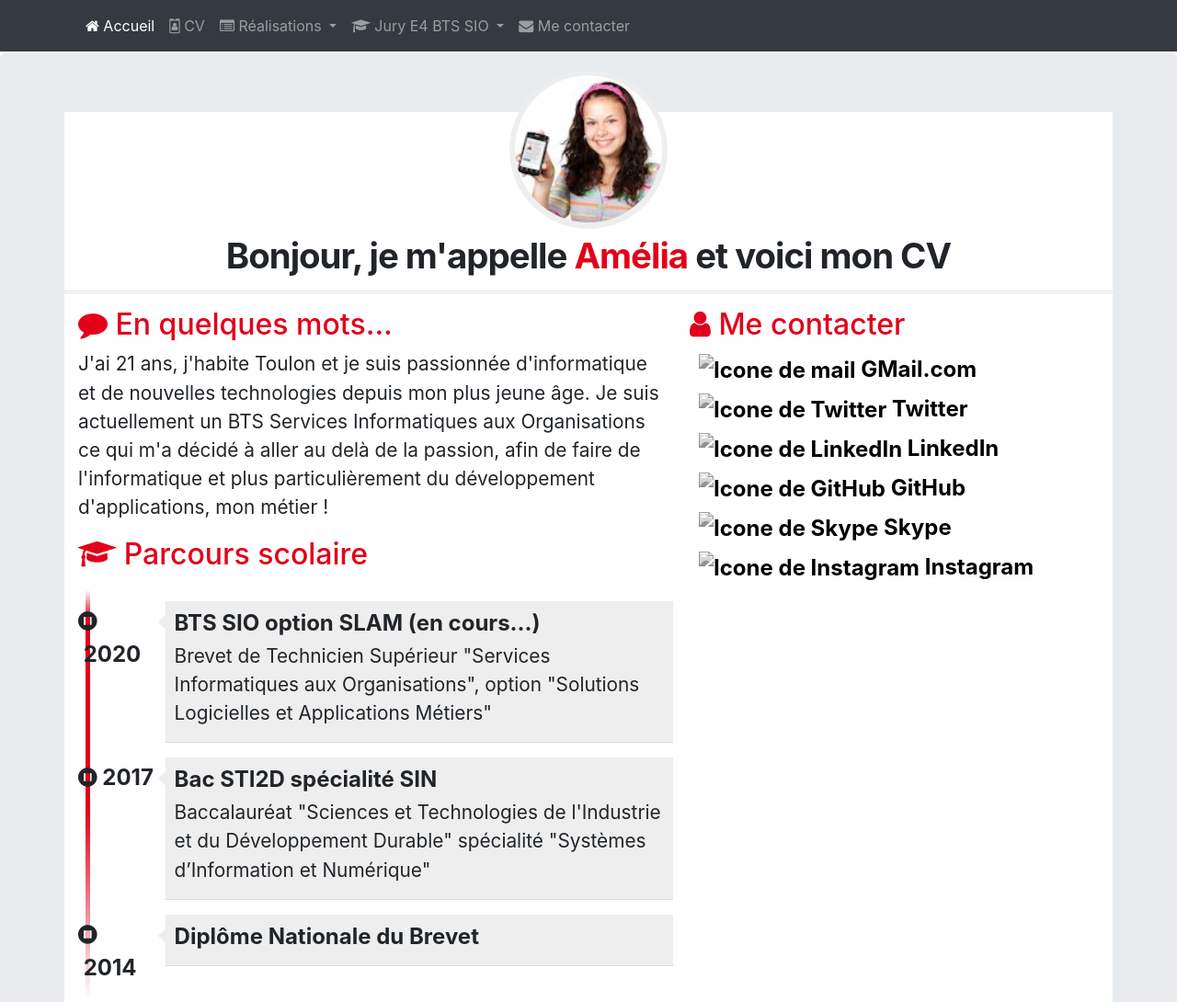
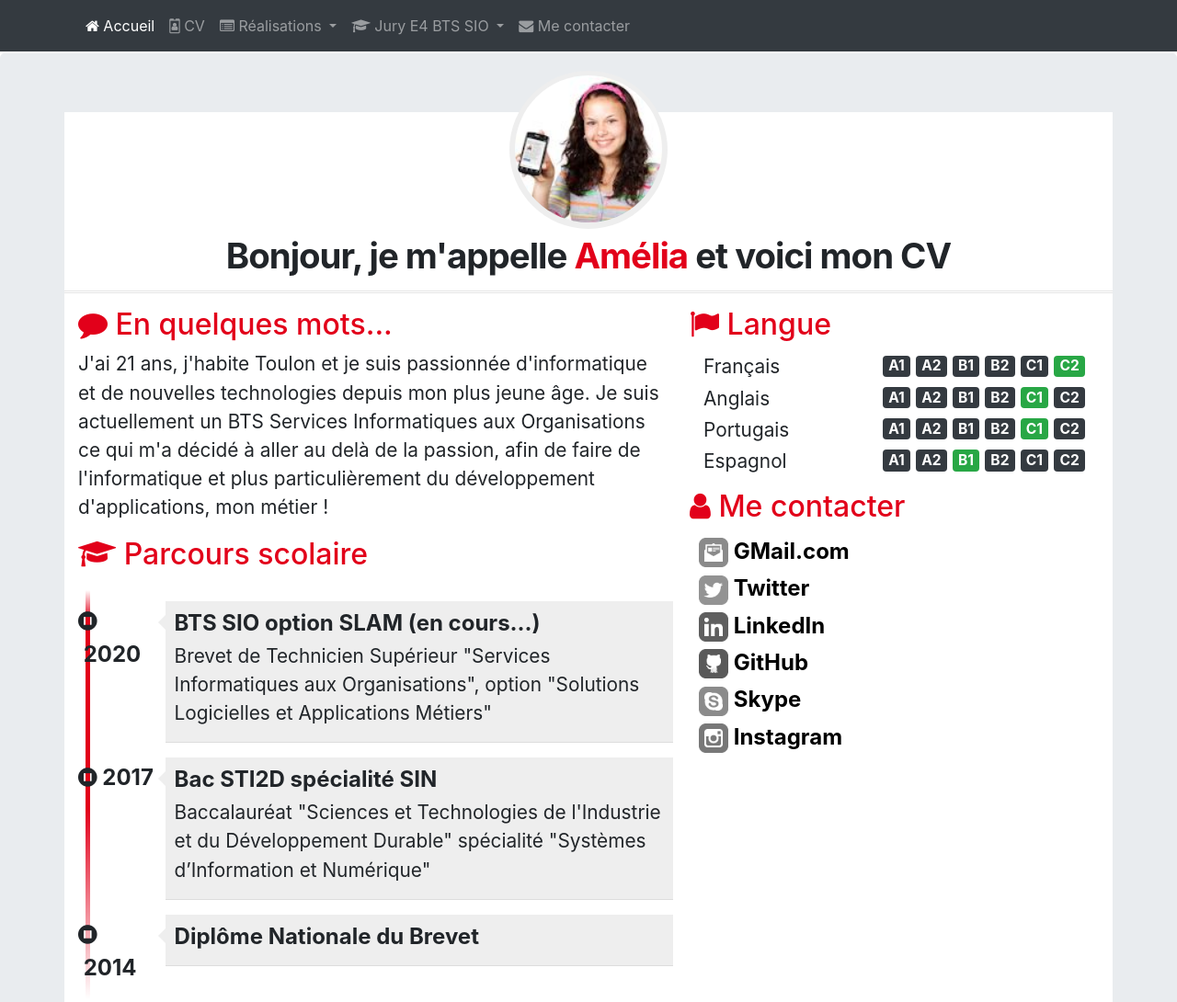
Before and after one commit to chopperflame/lucasferrara.github.io, a plain HTML site: page pages/cv.html in a window 1280 px wide. Shown: the top 1090 px of the page at 92% size. Drawn offline with nearby package versions, Linux system fonts and the light colour scheme; files whose address does not match are found by name.

Commit message:
ajout langues au cv

```diff
--- a/css/cv.css
+++ b/css/cv.css
@@ -66,11 +66,17 @@ body { padding-top: 50px; }
 ******************************************/
 .meContacter { clear: both; }
 .meContacter .details { width: 100%; margin-left: 10px; margin-top: 3px; font-size: 1.5em;
- font-weight: 700; justify-content: space-between;}
+                        font-weight: 700; justify-content: space-between;}
 .contact-icon { filter: grayscale(1); -webkit-filter: grayscale(1);
- -moz-filter: grayscale(1); -ms-filter: grayscale(1);
- -o-filter: grayscale(1); height: 32px; width: 32px; margin: 2px 0; }
+                -moz-filter: grayscale(1); -ms-filter: grayscale(1);
+                -o-filter: grayscale(1); height: 32px; width: 32px; margin: 2px 0; }
 .meContacter a, .meContacter a:hover { text-decoration: none; color: black; }
 .meContacter a:hover>img { filter: grayscale(0); -webkit-filter: grayscale(0);
- -moz-filter: grayscale(0); -ms-filter: grayscale(0);
- -o-filter: grayscale(0); }
+                           -moz-filter: grayscale(0); -ms-filter: grayscale(0);
+                           -o-filter: grayscale(0); }
+/******************************************
+* Langues
+******************************************/
+#langues .container { display: flex; flex-direction: row; justify-content: space-between; }
+#langues .langue, #langues .niveau{ font-size: 1.3em; }
+#langues .langue { padding-top: 3px; }
--- a/pages/cv.html
+++ b/pages/cv.html
@@ -217,13 +217,60 @@
                     </div>
                     <div class="col-xs-12 col-sm-5">
                         <!-- Partie droite -->
+                        <div id="langues" class="rubrique clearfix">
+                            <h2><span class="fa fa-flag"></span> Langue</h2>
+                            <div class="container">
+                                <div class="langue">Français</div>
+                                <div class="niveau">
+                                    <span class="badge badge-dark">A1</span>
+                                    <span class="badge badge-dark">A2</span>
+                                    <span class="badge badge-dark">B1</span>
+                                    <span class="badge badge-dark">B2</span>
+                                    <span class="badge badge-dark">C1</span>
+                                    <span class="badge badge-success">C2</span>
+                                </div>
+                            </div>
+                            <div class="container">
+                                <div class="langue">Anglais</div>
+                                <div class="niveau">
+                                    <span class="badge badge-dark">A1</span>
+                                    <span class="badge badge-dark">A2</span>
+                                    <span class="badge badge-dark">B1</span>
+                                    <span class="badge badge-dark">B2</span>
+                                    <span class="badge badge-success">C1</span>
+                                    <span class="badge badge-dark">C2</span>
+                                </div>
+                            </div>
+                            <div class="container">
+                                <div class="langue">Portugais</div>
+                                <div class="niveau">
+                                    <span class="badge badge-dark">A1</span>
+                                    <span class="badge badge-dark">A2</span>
+                                    <span class="badge badge-dark">B1</span>
+                                    <span class="badge badge-dark">B2</span>
+                                    <span class="badge badge-success">C1</span>
+                                    <span class="badge badge-dark">C2</span>
+                                </div>
+                            </div>
+                            <div class="container">
+                                <div class="langue">Espagnol</div>
+                                <div class="niveau">
+                                    <span class="badge badge-dark">A1</span>
+                                    <span class="badge badge-dark">A2</span>
+                                    <span class="badge badge-success">B1</span>
+                                    <span class="badge badge-dark">B2</span>
+                                    <span class="badge badge-dark">C1</span>
+                                    <span class="badge badge-dark">C2</span>
+                                </div>
+                            </div>
+                        </div>
                         <div class="rubrique clearfix">
                             <h2><span class="fa fa-user"></span> Me contacter</h2>
                             <div class="meContacter">
                                 <div class="details float-left">
                                     <a href="mailto:amelia.pilou@gmail.com?subject=Contact depuis le CV en ligne"
                                        title="Mail de Amélia Pilou">
-                                        <img class="contact-icon" src="images/cv/mail-dreamstale47.png"
+                                        <img class="contact-icon" src="../images/cv/mail-dreamstale47.png"
                                              alt="Icone de mail"> GMail.com
                                     </a>
                                 </div>
@@ -232,7 +279,7 @@
                                 <div class="details float-left">
                                     <a href="https://twitter.com/AmeliaPILOU"
                                        title="Lien vers la page Twitter de @AmeliaPilou">
-                                        <img class="contact-icon" src="images/cv/twitter-dreamstale71.png"
+                                        <img class="contact-icon" src="../images/cv/twitter-dreamstale71.png"
                                              alt="Icone de Twitter"> Twitter
                                     </a>
                                 </div>
@@ -241,7 +288,7 @@
                                 <div class="details float-left">
                                     <a href="http://fr.linkedin.com/in/ameliaPilou"
                                        title="Lien vers le profil LinkedIn de Amélia Pilou">
-                                        <img class="contact-icon" src="images/cv/linkedin-dreamstale45.png"
+                                        <img class="contact-icon" src="../images/cv/linkedin-dreamstale45.png"
                                              alt="Icone de LinkedIn"> LinkedIn
                                     </a>
                                 </div>
@@ -250,7 +297,7 @@
                                 <div class="details float-left">
                                     <a href="https://github.com/AmeliaPilou/"
                                        title="Lien vers le profil GitHub d'Amélia Pilou">
-                                        <img class="contact-icon" src="images/cv/github2-dreamstale35.png"
+                                        <img class="contact-icon" src="../images/cv/github2-dreamstale35.png"
                                              alt="Icone de GitHub"> GitHub
                                     </a>
                                 </div>
@@ -259,7 +306,7 @@
                                 <div class="details float-left">
                                     <a href="skype:ameliapilou?userinfo"
                                        title="Lien vers le profil Skype d'Amélia Pilou">
-                                        <img class="contact-icon" src="images/cv/skype-dreamstale61.png"
+                                        <img class="contact-icon" src="../images/cv/skype-dreamstale61.png"
                                              alt="Icone de Skype"> Skype
                                     </a>
                                 </div>
@@ -268,7 +315,7 @@
                                 <div class="details float-left">
                                     <a href="https://instagram.com/AmeliaPilou"
                                        title="Lien vers le profil Instagram d'Amélia Pilou">
-                                        <img class="contact-icon" src="images/cv/instagram-dreamstale43.png"
+                                        <img class="contact-icon" src="../images/cv/instagram-dreamstale43.png"
                                              alt="Icone de Instagram"> Instagram
                                     </a>
                                 </div>
```
Also changed, not shown: images/cv/github2-dreamstale35.png (added), images/cv/instagram-dreamstale43.png (added), images/cv/linkedin-dreamstale45.png (added), images/cv/mail-dreamstale47.png (added), images/cv/skype-dreamstale61.png (added), images/cv/twitter-dreamstale71.png (added).
